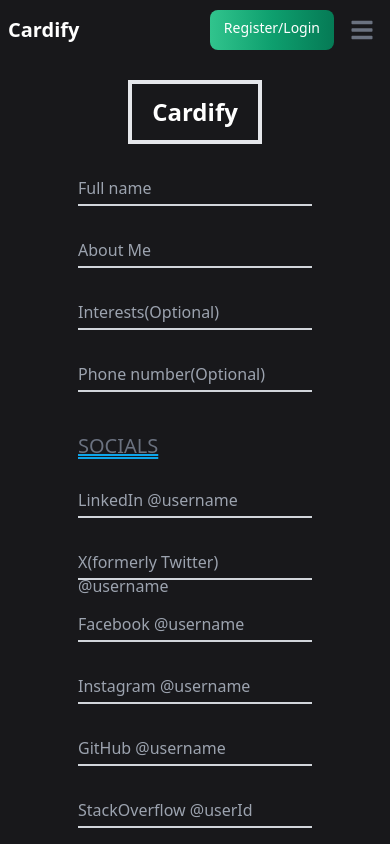
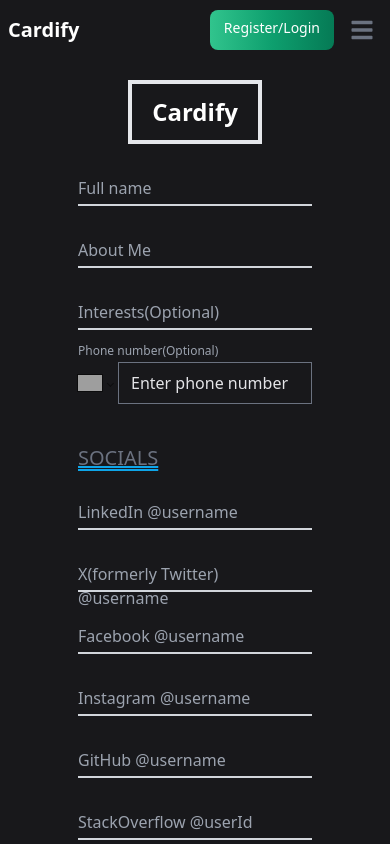
Before and after one commit to TusharDahiyaa/cardify, a React (Vite) app: page /createCard in a window 390 px wide. Shown: the top 844 px of the page. Built offline with nearby package versions, Linux system fonts and the light colour scheme; no server answers; grey boxes are pictures that could not be loaded.

Commit message:
Updated phone number input field with country selection

```diff
--- a/package.json
+++ b/package.json
@@ -4,7 +4,7 @@
   "version": "0.0.0",
   "type": "module",
   "scripts": {
-    "dev": "vite",
+    "dev": "vite --host ",
     "build": "vite build",
     "lint": "eslint . --ext js,jsx --report-unused-disable-directives --max-warnings 0",
     "preview": "vite preview"
@@ -20,6 +20,7 @@
     "react-dom": "^18.2.0",
     "react-icons": "^5.0.1",
     "react-jdenticon": "^1.1.0",
+    "react-phone-number-input": "^3.3.9",
     "react-router-dom": "^6.21.3"
   },
   "devDependencies": {
--- a/src/App.css
+++ b/src/App.css
@@ -1,3 +1,19 @@
 body {
   background-color: rgb(24 24 27) !important;
 }
+
+.iti__flag {
+  background-image: url("path/to/flags.png");
+}
+
+@media (min-resolution: 2x) {
+  .iti__flag {
+    background-image: url("path/to/flags@2x.png");
+  }
+}
+
+.PhoneInputCountrySelect {
+  overflow: hidden;
+  background: #18181b;
+  color: #e4e4e7;
+}
--- a/src/components/BusinessCardDetails.jsx
+++ b/src/components/BusinessCardDetails.jsx
@@ -1,9 +1,13 @@
-import React from "react";
+import React, { useState } from "react";
 const BASE_URL = process.env.REACT_APP_BASE_URL;
 import { Button } from "flowbite-react";
 import { Report } from "notiflix/build/notiflix-report-aio";
+import "react-phone-number-input/style.css";
+import PhoneInput, { isPossiblePhoneNumber } from "react-phone-number-input";
 
 export default function BusinessCardDetails() {
+  const [phoneValue, setPhoneValue] = useState();
+
   const saveBusinessCard = async (data) => {
     try {
       const token = window.localStorage.getItem("token");
@@ -17,8 +21,6 @@ export default function BusinessCardDetails() {
         body: JSON.stringify(data),
       });
 
-      const responseData = await response.json();
-
       if (response.ok) {
         // console.log("Business card saved successfully");
         Report.success(
@@ -26,7 +28,7 @@ export default function BusinessCardDetails() {
           "Successfully created the business card!",
           "Okay",
           () => {
-            window.location.href = "/businessCard";
+            // window.location.href = "/businessCard";
           }
         );
       } else {
@@ -47,10 +49,8 @@ export default function BusinessCardDetails() {
       data[key] = value;
     });
 
-    // Now 'data' contains the form field values, and you can use it as needed
-    // console.log(data);
+    data.phone = phoneValue;
 
-    // Add your logic to save the data to the backend (e.g., using an API call)
     saveBusinessCard(data);
   };
 
@@ -115,21 +115,25 @@ export default function BusinessCardDetails() {
             </label>
           </div>
           <div className="relative z-0 w-full mb-5 group">
-            <input
-              type="tel"
-              name="phone"
-              id="phone"
-              pattern="[0-9]{10}"
-              className="block py-2.5 px-0 w-full text-sm text-gray-200 bg-transparent border-0 border-b-2 border-gray-300 appearance-none dark:text-white dark:border-gray-600 dark:focus:border-blue-500 focus:outline-none focus:ring-0 focus:border-blue-600 peer"
-              placeholder=" "
-              autoComplete="on"
-            />
             <label
               htmlFor="phone"
               className="peer-focus:font-medium absolute text-md text-gray-400 dark:text-gray-400 duration-300 transhtmlForm -translate-y-6 scale-75 top-3 -z-10 origin-[0] peer-focus:start-0 rtl:peer-focus:translate-x-1/4 peer-focus:text-blue-600 peer-focus:dark:text-blue-500 peer-placeholder-shown:scale-100 peer-placeholder-shown:translate-y-0 peer-focus:scale-75 peer-focus:-translate-y-6"
             >
               Phone number(Optional)
             </label>
+            <PhoneInput
+              id="phone"
+              className=" bg-transparent pt-3 "
+              placeholder="Enter phone number"
+              defaultCountry="IN"
+              value={phoneValue}
+              onChange={setPhoneValue}
+              error={
+                phoneValue && isPossiblePhoneNumber(phoneValue)
+                  ? "true"
+                  : "false"
+              }
+            />
           </div>
           <h4 className="mb-4 mt-10 text-gray-500 text-xl underline decoration-sky-500 decoration-double">
             SOCIALS
```
Also changed, not shown: 1 other file (tests, documents, lock files or other folders).
